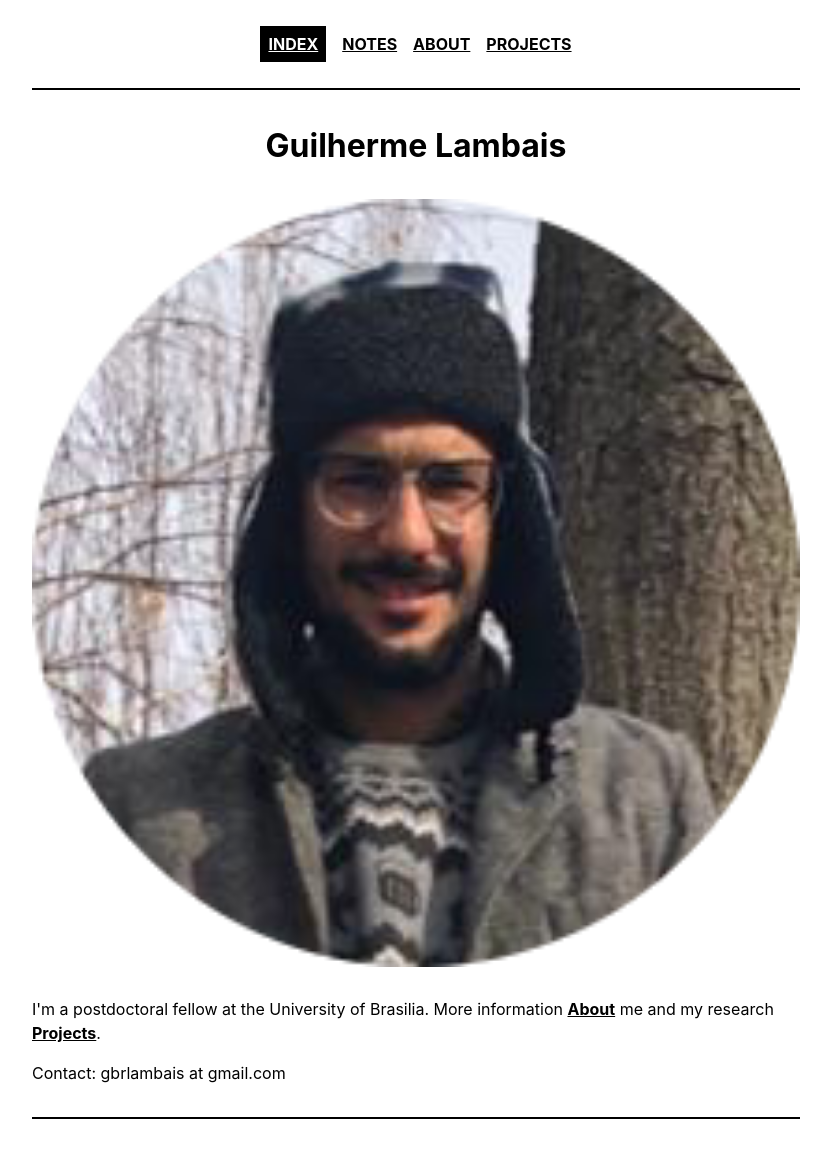
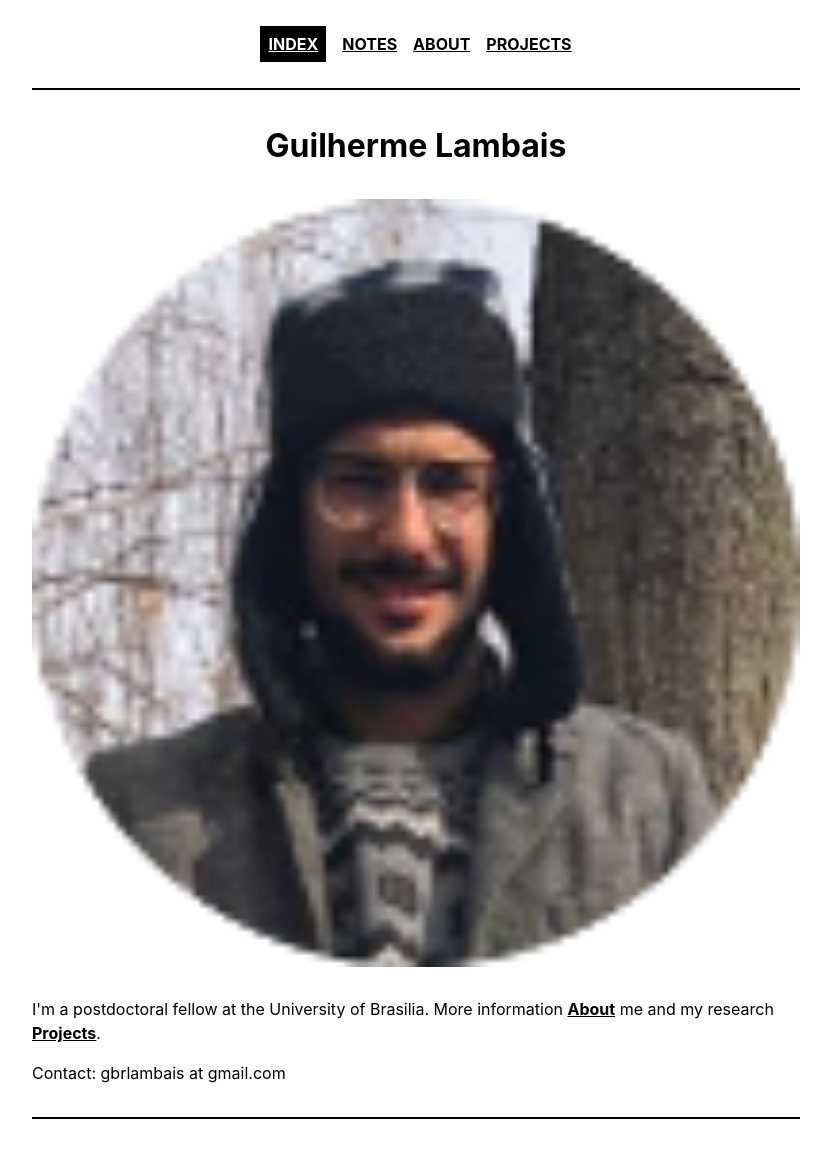
Before and after one commit to gbrlambais/gbrlambais.github.io, a Jekyll site: the page built from index.html, in a window 1280 px wide. Shown: the whole page, without its empty margins (224-1055 px from the left). Built offline with Jekyll 4.4.1, drawn with Linux system fonts in a browser that asks for light colours; the list of posts is cut into pages by our own code.

Commit message:
new index

```diff
--- a/index.html
+++ b/index.html
@@ -10,7 +10,7 @@ title: Index
 <div class="row">
     <div class="leftcol">
         <center>
-            <img src="circle-cropped.png">
+            <img src="circle-cropped.jpg">
         </center>
     </div>
     <div class="rightcol">
```
Also changed, not shown: circle-cropped.jpg (added).
